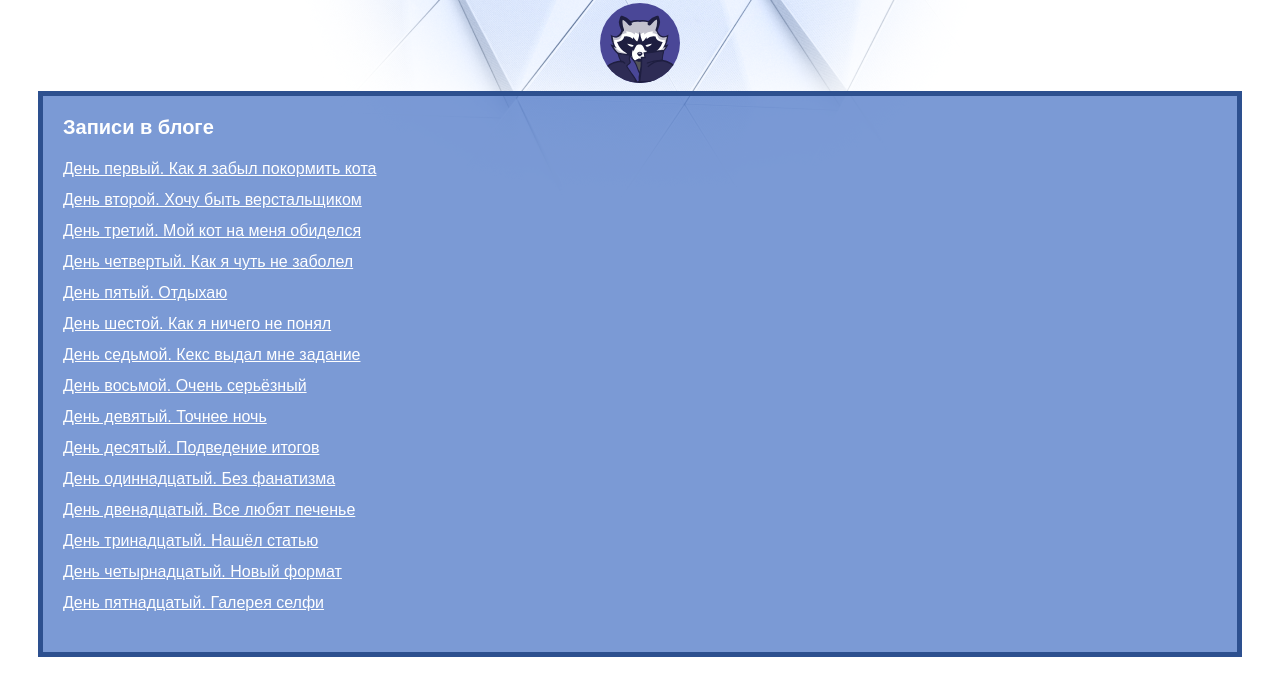
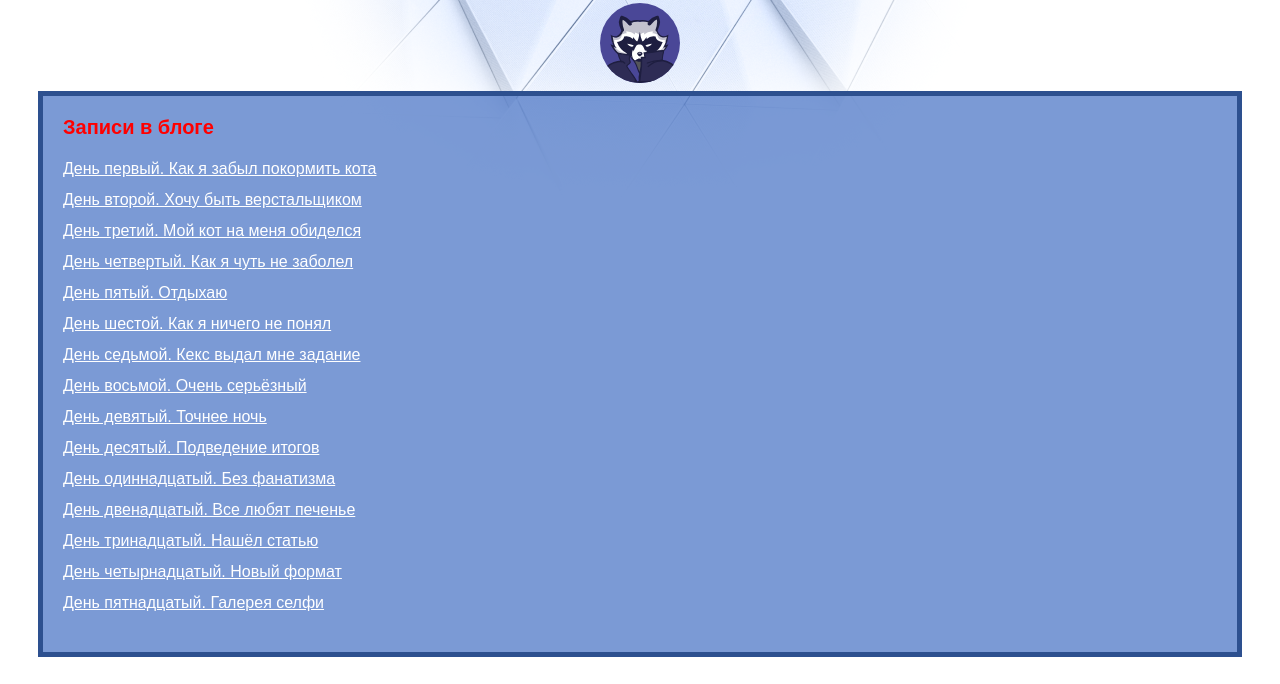
Before and after one commit to OlegMelnicheko/my-site, a plain HTML site: page index.html in a window 1280 px wide. Shown: the part 87-771 px from the top of the page. Drawn offline with Linux system fonts and the light colour scheme.

Commit message:
Update index.html

```diff
--- a/index.html
+++ b/index.html
@@ -14,7 +14,7 @@
         <img class="avatar" src="img/raccoon.svg" width="80" height="80" alt="Аватарка">
       </div>
       <nav class="blog-navigation">
-        <h2>Записи в блоге</h2>
+        <h2 class="red">Записи в блоге</h2>
         <ul>
           <li><a href="day-1.html">День первый. Как я забыл покормить кота</a></li>
           <li><a href="day-2.html">День второй. Хочу быть верстальщиком</a></li>
```
